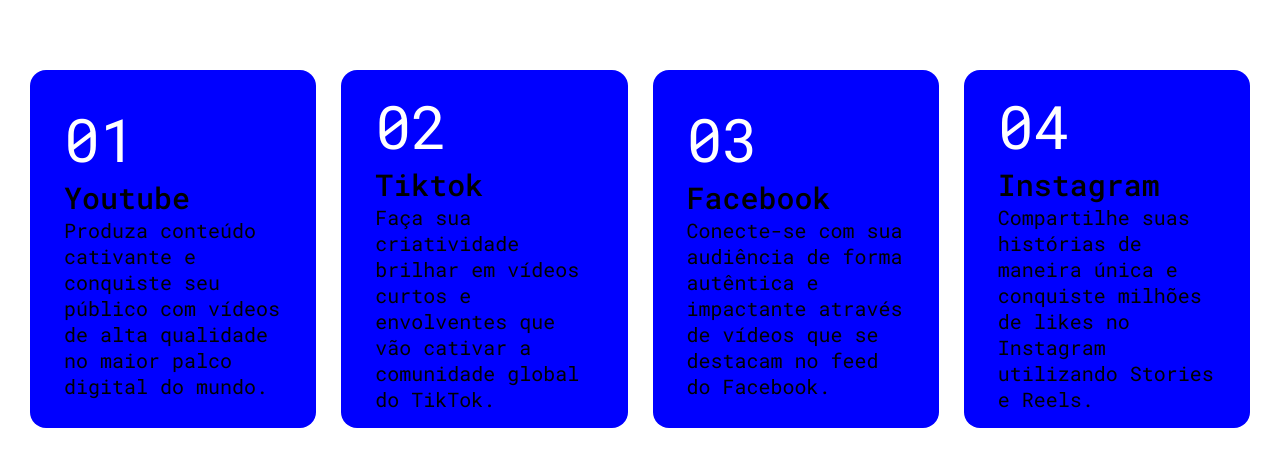
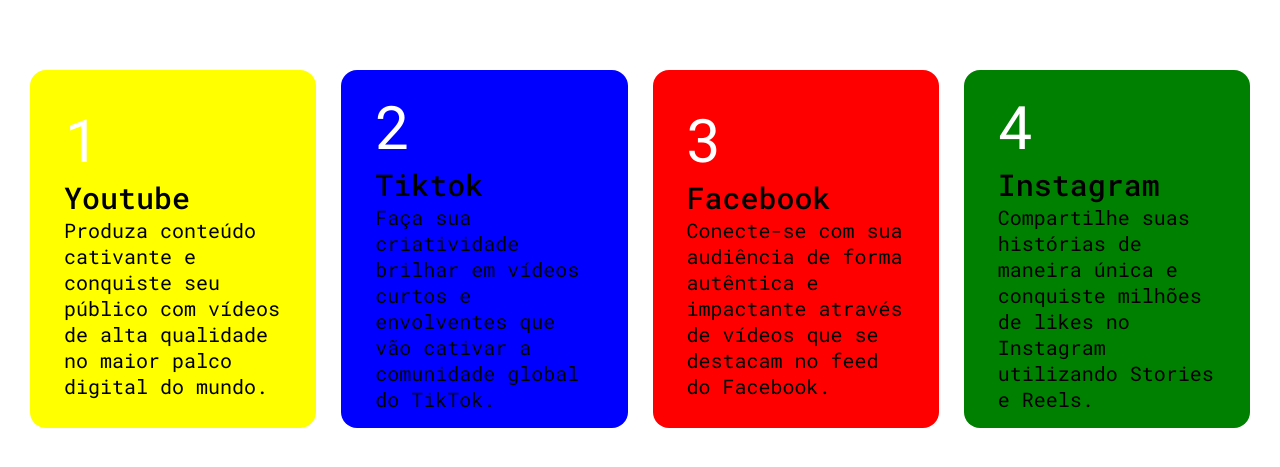
Before and after one commit to wendelldsant/CP1-React-2Sem, a React (Vite) app in the folder cp1-react-webdev/: page / in a window 1280 px wide. Shown: the part 455-922 px from the top of the page. Built offline with nearby package versions, Linux system fonts and the light colour scheme.

Commit message:
Perf-Criacao do Cards e estrturacao em array

```diff
--- /dev/null
+++ b/cp1-react-webdev/src/Componentes/Cards.jsx
@@ -0,0 +1,16 @@
+function Cards({conteudo}) {
+    return (
+    <>
+        {
+            conteudo.map((prop, index)=>(
+                <div class="box" style={{backgroundColor: `${prop.color}`}}>
+                    <h1>{prop.numero}</h1>
+                    <h2>{prop.rede}</h2>
+                    <p>{prop.texto}</p>
+                </div>
+            ))
+        }
+    </> );
+}
+
+export default Cards;
--- a/cp1-react-webdev/src/Componentes/MainContainHome.jsx
+++ b/cp1-react-webdev/src/Componentes/MainContainHome.jsx
@@ -1,6 +1,33 @@
 import heroImage from "../images/hero-image.png";
+import Cards from "./Cards";
 
 function MainContainHome() {
+    const cards = [
+        {
+            color: 'yellow',
+            numero: '1',
+            rede: 'Youtube',
+            texto: 'Produza conteúdo cativante e conquiste seu público com vídeos de alta qualidade no maior palco digital do mundo.'
+        },
+        {
+            color: 'blue',
+            numero: '2',
+            rede: 'Tiktok',
+            texto: 'Faça sua criatividade brilhar em vídeos curtos e envolventes que vão cativar a comunidade global do TikTok.'
+        },
+        {
+            color: 'red',
+            numero: '3',
+            rede: 'Facebook',
+            texto: 'Conecte-se com sua audiência de forma autêntica e impactante através de vídeos que se destacam no feed do Facebook.'
+        },
+        {
+            color: 'green',
+            numero: '4',
+            rede: 'Instagram',
+            texto: 'Compartilhe suas histórias de maneira única e conquiste milhões de likes no Instagram utilizando Stories e Reels.'
+        }
+    ]
     return (
         <main>
             <section class="textoMainHome">
@@ -14,26 +41,7 @@
                 </div>
             </section>
             <section class="redes-sociais">
-                <div class="box card1">
-                    <h1>01</h1>
-                    <h2>Youtube</h2>
-                    <p>Produza conteúdo cativante e conquiste seu público com vídeos de alta qualidade no maior palco digital do mundo.</p>
-                </div>
-                <div class="box card2">
-                    <h1>02</h1>
-                    <h2>Tiktok</h2>
-                    <p>Faça sua criatividade brilhar em vídeos curtos e envolventes que vão cativar a comunidade global do TikTok.</p>
-                </div>
-                <div class="box card3">
-                    <h1>03</h1>
-                    <h2>Facebook</h2>
-                    <p>Conecte-se com sua audiência de forma autêntica e impactante através de vídeos que se destacam no feed do Facebook.</p>
-                </div>
-                <div class="box card4">
-                    <h1>04</h1>
-                    <h2>Instagram</h2>
-                    <p>Compartilhe suas histórias de maneira única e conquiste milhões de likes no Instagram utilizando Stories e Reels.</p>
-                </div>
+                <Cards conteudo = {cards}/>
             </section>
         </main>
      );
--- a/cp1-react-webdev/src/index.css
+++ b/cp1-react-webdev/src/index.css
@@ -86,7 +86,6 @@
 .box{
   border-radius: 16px;
   min-height: 326px;
-  background-color: blue;
   padding: 16px 34px 16px 34px;
   display: flex;
   flex-direction: column;
```
